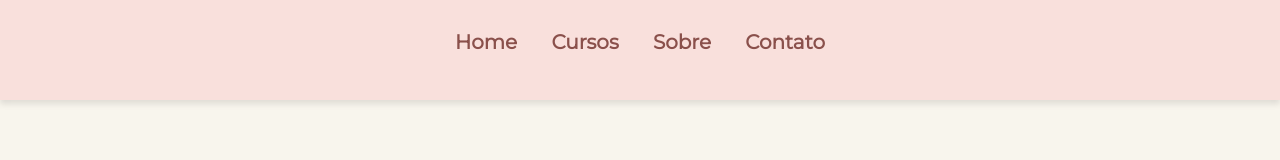
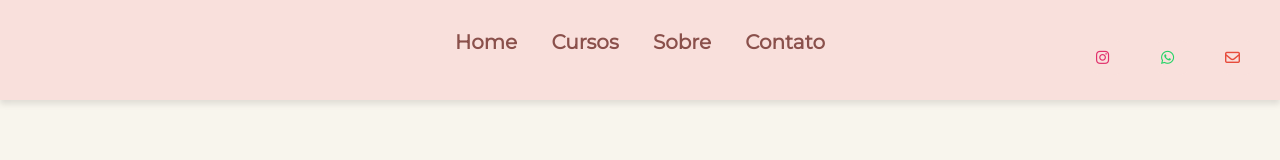
Before and after one commit to Ramonmelod/frutosFeitoaMao, a website: page src/sobre/index.html in a window 1280 px wide. Shown: the top 160 px of the page. Drawn offline with Linux system fonts and the light colour scheme.

Commit message:
feat: adding the buttons on the sobre page

```diff
--- a/src/sobre/index.html
+++ b/src/sobre/index.html
@@ -23,7 +23,27 @@
         margin: 0;
         padding: 0;
       }
-
+      .button {
+        display: flex;
+        align-items: center;
+        justify-content: center;
+        margin: 10px;
+        padding: 10px 20px;
+        background-color: #f9e0dc;
+        font-size: 15px;
+        text-align: center;
+        text-decoration: none;
+        border-radius: 80px;
+        transition: all 0.5s ease-in-out;
+        width: 5px;
+      }
+      .button:hover {
+        background-color: #e6aca8;
+        cursor: pointer;
+        border-radius: 25px;
+        padding: 10px 20px;
+        font-size: 35px;
+      }
       header {
         width: 100%;
         background-color: #f9e0dc;
@@ -31,6 +51,37 @@
         text-align: center;
         box-shadow: 0 4px 6px rgba(0, 0, 0, 0.1);
         height: 80px;
+      }
+      .buttons {
+        display: flex;
+        position: absolute;
+        top: 0px;
+        right: 10px;
+        justify-content: flex-end;
+        margin-top: 30px;
+        width: 10%; /* the div buttons shall not be too big, for it would be on the options names*/
+      }
+
+      .button {
+        display: flex;
+        align-items: center;
+        justify-content: center;
+        margin: 10px;
+        padding: 10px 20px;
+        background-color: #f9e0dc;
+        font-size: 15px;
+        text-align: center;
+        text-decoration: none;
+        border-radius: 80px;
+        transition: all 0.5s ease-in-out;
+        width: 5px;
+      }
+      .button:hover {
+        background-color: #e6aca8;
+        cursor: pointer;
+        border-radius: 25px;
+        padding: 10px 20px;
+        font-size: 35px;
       }
 
       .comoSurgiu {
@@ -115,6 +166,26 @@
         <a href="../sobre/index.html">Sobre</a>
         <a href="../contato/index.html">Contato</a>
       </nav>
+      <div class="buttons">
+        <a
+          href="https://www.instagram.com/frutosfeitoamao"
+          target="_blank"
+          class="button"
+          ><i class="fab fa-instagram icon icon-instagram"></i
+        ></a>
+        <a
+          href="https://wa.me/5548991035724?text=Ol%C3%A1%2C+venho+atrav%C3%A9s+do+site+frutosfeitoamao.com.br!%21"
+          target="_blank"
+          class="button"
+          ><i class="fab fa-whatsapp icon icon-whatsapp"></i
+        ></a>
+        <a
+          href="mailto:frutosfeitoamao@gmail.com"
+          target="_blank"
+          class="button"
+          ><i class="far fa-envelope icon icon-email"></i
+        ></a>
+      </div>
     </header>
 
     <section class="intro-section">
```
